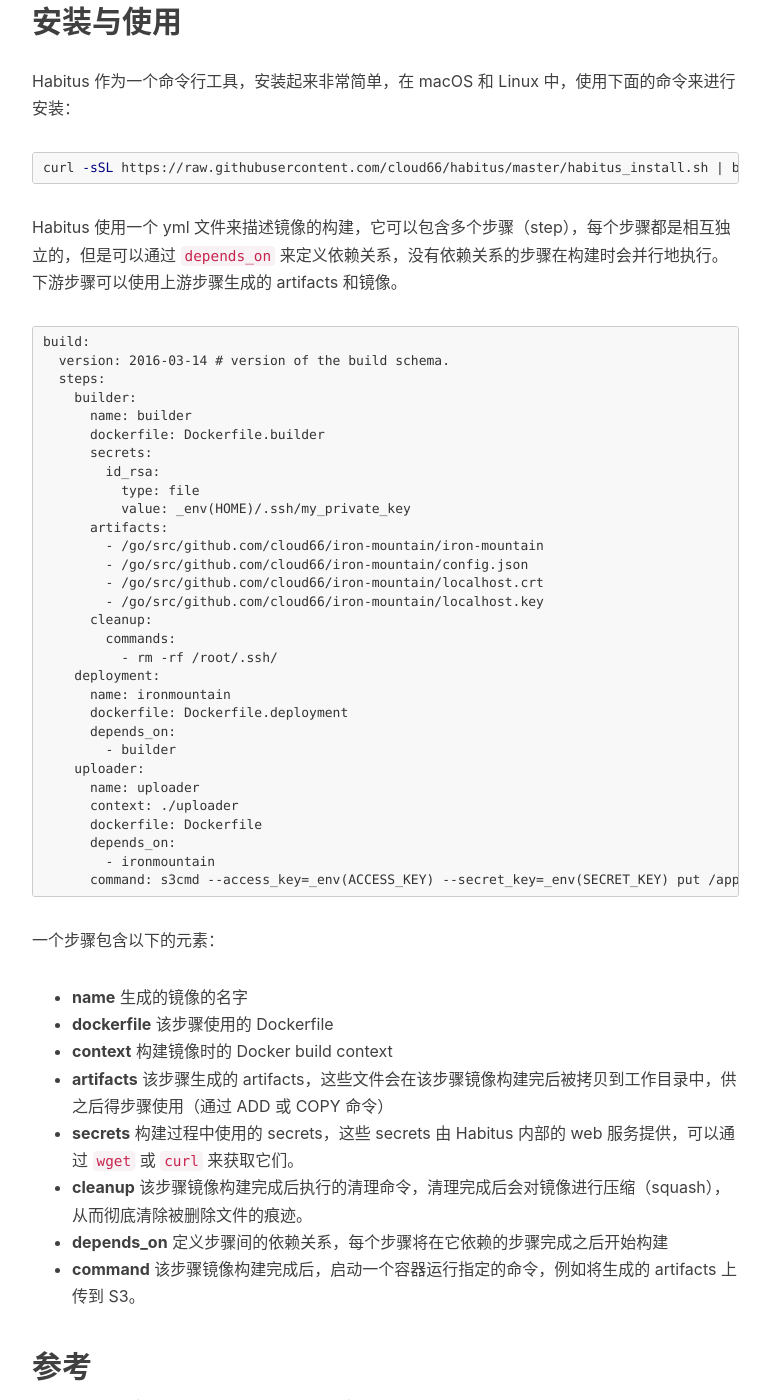
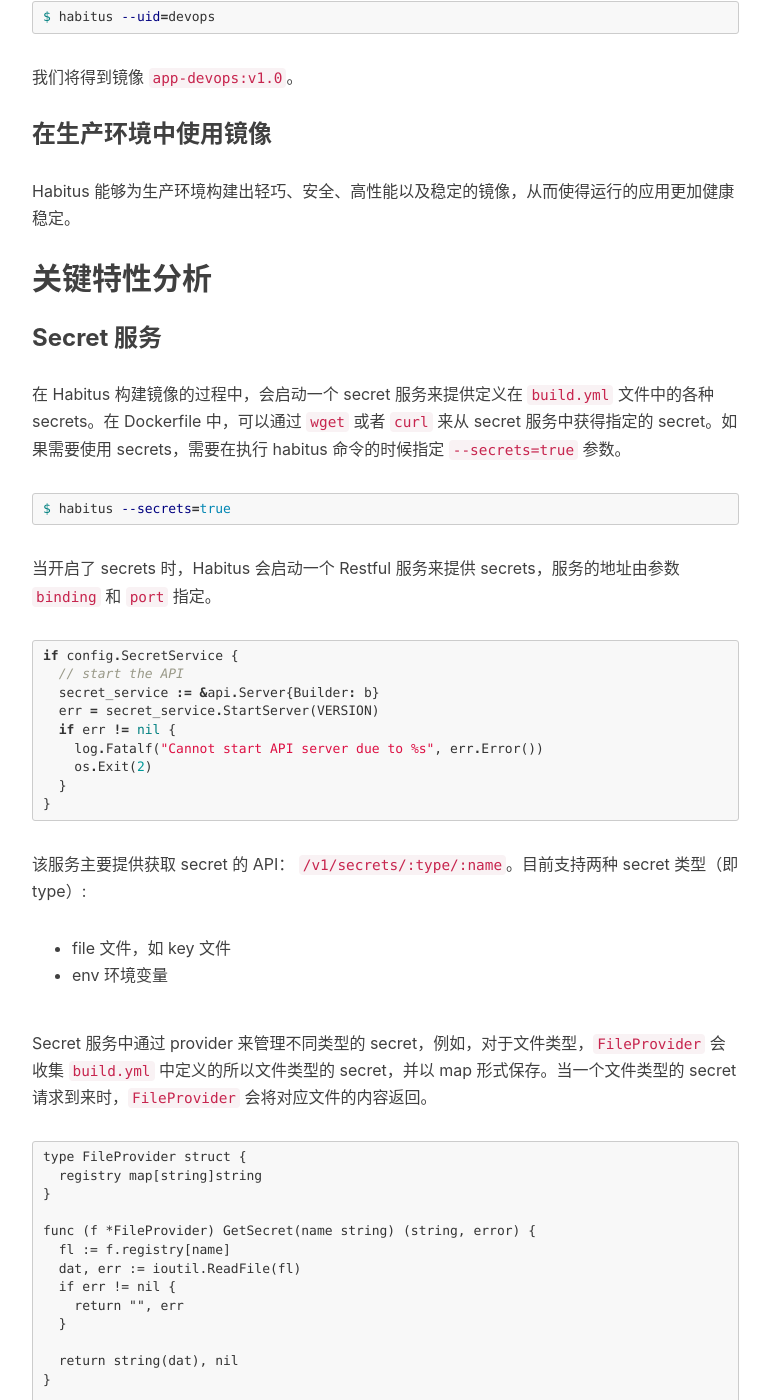
Before and after one commit to cd1989/cd1989.github.io, a Jekyll site: the page built from _posts/2018-07-30-habitus.md, in a window 1280 px wide and 1400 px high, scrolled down 3035 px. Shown: the whole window, without its empty margins (233-1003 px from the left). Built offline with Jekyll 4.4.1, drawn with Linux system fonts in a browser that asks for light colours; comment, search, counter and statistics services are not loaded; some of the changed text lies outside the part shown.

Commit message:
update habitus post

````diff
--- a/_posts/2018-07-30-habitus.md
+++ b/_posts/2018-07-30-habitus.md
@@ -57,8 +57,7 @@
 70f4e5bfe7a6        Less than a second ago   /bin/sh -c #(nop) COPY file:41cb0e247db8209d…   24B
 69032d96e32b        Less than a second ago   /bin/sh -c #(nop) WORKDIR /app                  0B
 8ac48589692a        3 months ago             /bin/sh -c #(nop)  CMD ["sh"]                   0B
-<missing>           3 months ago             /bin/sh -c #(nop) ADD file:c94ab8f861446c74e…   1.15MB
-$ docker run -it --rm 70f4e5bfe7a6 cat /app/id_rsa
+<missing>           3 months ago             /bin/sh -c #(nop) ADD file:c94ab8f861446c74e…   1.15MB$ docker run -it --rm 70f4e5bfe7a6 cat /app/id_rsa
 This is private ssh key content
 ```
 这里，我们直接运行了删除 `id_rsa` 之前的 layer `70f4e5bfe7a6`。
@@ -66,8 +65,7 @@
 如果使用运行容器的方式，我们可以将 SSH Key mount 进容器中，这样可以解决 key 的安全隐患问题，例如：
 
 ```bash
-$ docker run -it --rm -v ${HOME}/.ssh:/root/.ssh -v $(pwd):/git alpine/git clone git@github.com:foobar/private-repo.git
-```
+$ docker run -it --rm -v ${HOME}/.ssh:/root/.ssh -v $(pwd):/git alpine/git clone git@github.com:foobar/private-repo.git ```
 但是通过运行容器的方式，我们需要配合 shell 脚本来完成复杂的构建过程。
 
 Habitus 在构建的过程中会启动一个 web 服务，来将构建需要的 secrets 暴露给内部的 Docker 网络，并且只有在构建过程中才可用。我们可以从这个 web 服务中获取这些 secrets 并且在同一个 layer 中删除它们即可。
@@ -94,9 +92,133 @@
 
 而使用 Habitus，我们可以在一个 build.yml 文件中描述所有的构建步骤，并且不同的构建步骤建能够良好地衔接。
 
+### 多租户支持
+
+使用 Habitus 构建镜像时可以通过命令行参数 `uid` (Unique ID) 来支持多租户，这个参数值将会以后缀的形式添加进构建的镜像名中。例如，
+
+```yaml
+build:
+  version: 2016-03-14
+  steps:
+    builder:
+      name: app:v1.0
+      dockerfile: Dockerfile
+```
+
+```bash
+$ habitus --uid=devops
+```
+
+我们将得到镜像 `app-devops:v1.0`。
+
+
 ### 在生产环境中使用镜像
 
 Habitus 能够为生产环境构建出轻巧、安全、高性能以及稳定的镜像，从而使得运行的应用更加健康稳定。
+
+## 关键特性分析
+
+### Secret 服务
+
+在 Habitus 构建镜像的过程中，会启动一个 secret 服务来提供定义在 `build.yml` 文件中的各种 secrets。在 Dockerfile 中，可以通过 `wget` 或者 `curl` 来从 secret 服务中获得指定的 secret。如果需要使用 secrets，需要在执行 habitus 命令的时候指定 `--secrets=true` 参数。
+
+```bash
+$ habitus --secrets=true
+```
+
+当开启了 secrets 时，Habitus 会启动一个 Restful 服务来提供 secrets，服务的地址由参数 `binding` 和 `port` 指定。
+
+```golang
+if config.SecretService {
+  // start the API
+  secret_service := &api.Server{Builder: b}
+  err = secret_service.StartServer(VERSION)
+  if err != nil {
+    log.Fatalf("Cannot start API server due to %s", err.Error())
+    os.Exit(2)
+  }
+}
+```
+
+该服务主要提供获取 secret 的 API： `/v1/secrets/:type/:name`。目前支持两种 secret 类型（即 type）:
+
+- file 文件，如 key 文件
+- env 环境变量
+
+Secret 服务中通过 provider 来管理不同类型的 secret，例如，对于文件类型，`FileProvider` 会收集 `build.yml` 中定义的所以文件类型的 secret，并以 map 形式保存。当一个文件类型的 secret 请求到来时，`FileProvider` 会将对应文件的内容返回。
+
+```
+type FileProvider struct {
+  registry map[string]string
+}
+
+func (f *FileProvider) GetSecret(name string) (string, error) {
+  fl := f.registry[name]
+  dat, err := ioutil.ReadFile(fl)
+  if err != nil {
+    return "", err
+  }
+
+  return string(dat), nil
+}
+
+func (f *FileProvider) RegisterSecret(name string, value string) error {
+  if f.registry == nil {
+    f.registry = make(map[string]string)
+  }
+
+  // TODO: check for duplicates and invalid names and values
+  f.registry[name] = value
+
+  return nil
+}
+```
+
+Secret 服务也支持用户名密码方式的身份验证，只需要在运行 habitus 的时候指定对应的参数：
+
+```bash
+$ habitus --secrets=true --authentication-secret-server=true --user-secret-server=habitus --password-secret-server=123456
+```
+
+在 Dockerfile 中，我们需要传入用户名密码来获取 secrets，如：
+
+```Dockerfile
+RUN curl -s -u ${user}:${password} http://$host:8080/v1/secrets/env/my_secret
+```
+
+
+### 镜像清理和压缩（Squash）
+
+如果在 build.yml 中指定了 cleanup 命令，Habitus 会在镜像构建好之后使用该镜像启动一个容器，并以 exec 的方式在该容器中依次执行指定的清理命令。
+
+在执行完清理后，Habitus 会将这个容器 commit 成一个镜像（docker commit），并将这个镜像保存到一个临时的 tar 文件中（docker save）。接下来 Habitus 会对这个保存的镜像文件进行压缩，最后将压缩后的镜像加载进 docker daemon。
+
+镜像文件的每一个 layer 都是只读的，在某个 layer 中如果删除了之前的某个文件，该文件只会在新的 layer 中标记为删除，而不会真正地从镜像中删除，例如，
+
+```Dockerfile
+FROM busybox
+
+COPY ./big.tar /tmp
+RUN rm /tmp/big.tar
+```
+
+通过这个 Dockerfile 构建得到的镜像，依然会包含 `big.tar` 文件，即使我们显式地执行了删除命令。这种时候我们就需要对镜像进行压缩，压缩的好处是能够彻底去掉不需要的文件，使得镜像不再臃肿，对于敏感的数据（例如私有的 key 文件），镜像压缩也可以避免将它们暴露进最终的镜像中。
+
+镜像压缩 Docker 很早就已经有官方支持（[相关 PR](https://github.com/moby/moby/pull/22641)），但是默认并没有开启，如果像要开启镜像压缩，可以在启动 Docker Daemon 的时候添加 `--experimental` 参数。
+
+```bash
+$ /usr/bin/dockerd --experimental
+```
+
+然后，在构建镜像的时候，我们可以通过 `--squash` 参数指定压缩，同样使用上述 Dockerfile，我们可以得到压缩后的镜像，同时保留构建历史不变。
+
+```bash
+$ docker build -t test-squash --squash .
+```
+
+### Artifactes
+
+Habitus 会在每一步构建完成后，启动一个容器，将 artifacts 中指定的文件拷贝到工作目录下。后续的构建步骤中可以直接在 Dockerfile 中使用这些文件。
 
 ## 安装与使用
 
@@ -108,7 +230,7 @@
 
 Habitus 使用一个 yml 文件来描述镜像的构建，它可以包含多个步骤（step），每个步骤都是相互独立的，但是可以通过 `depends_on` 来定义依赖关系，没有依赖关系的步骤在构建时会并行地执行。下游步骤可以使用上游步骤生成的 artifacts 和镜像。
 
-```
+```yaml
 build:
   version: 2016-03-14 # version of the build schema.
   steps:
````
